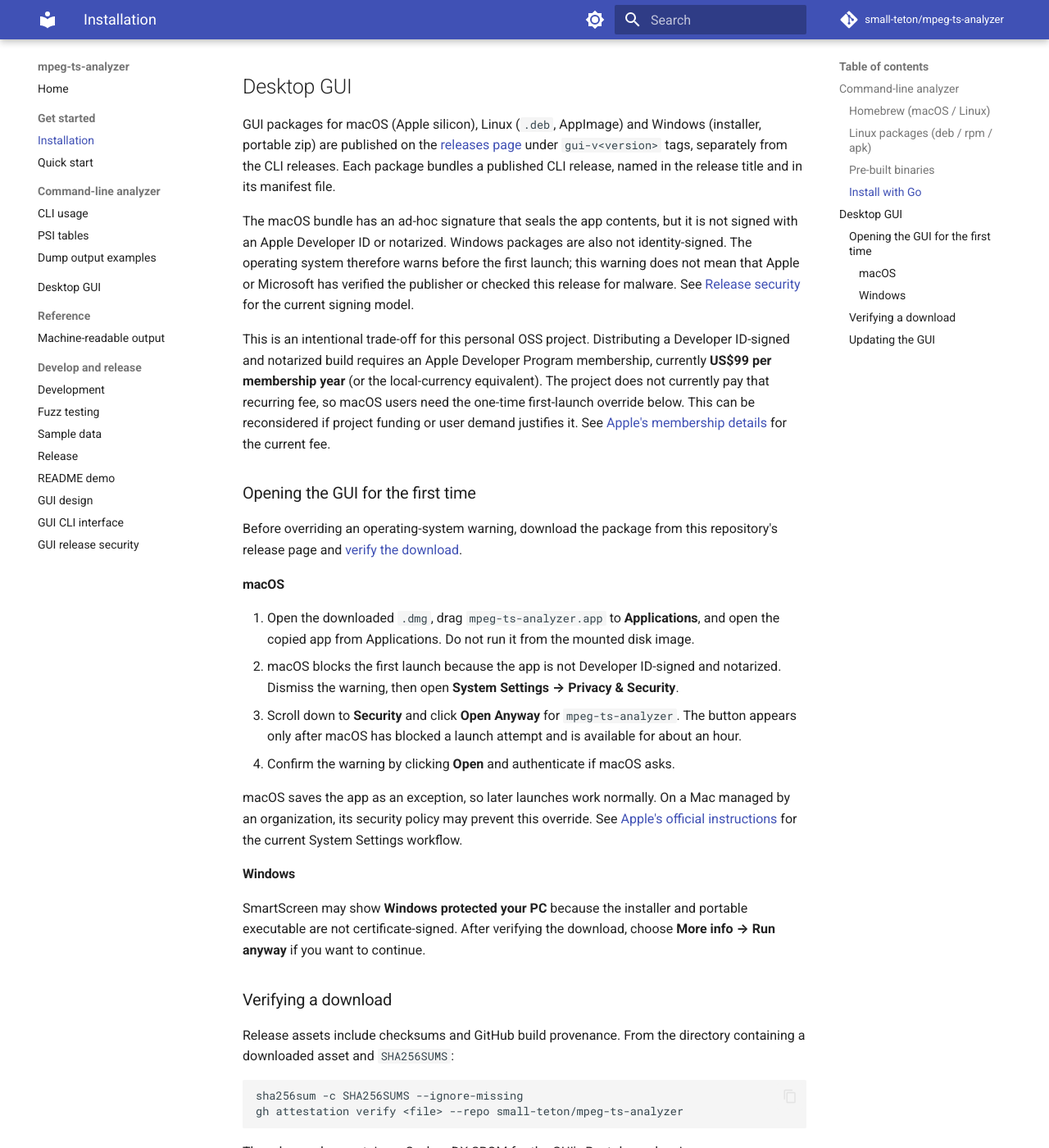
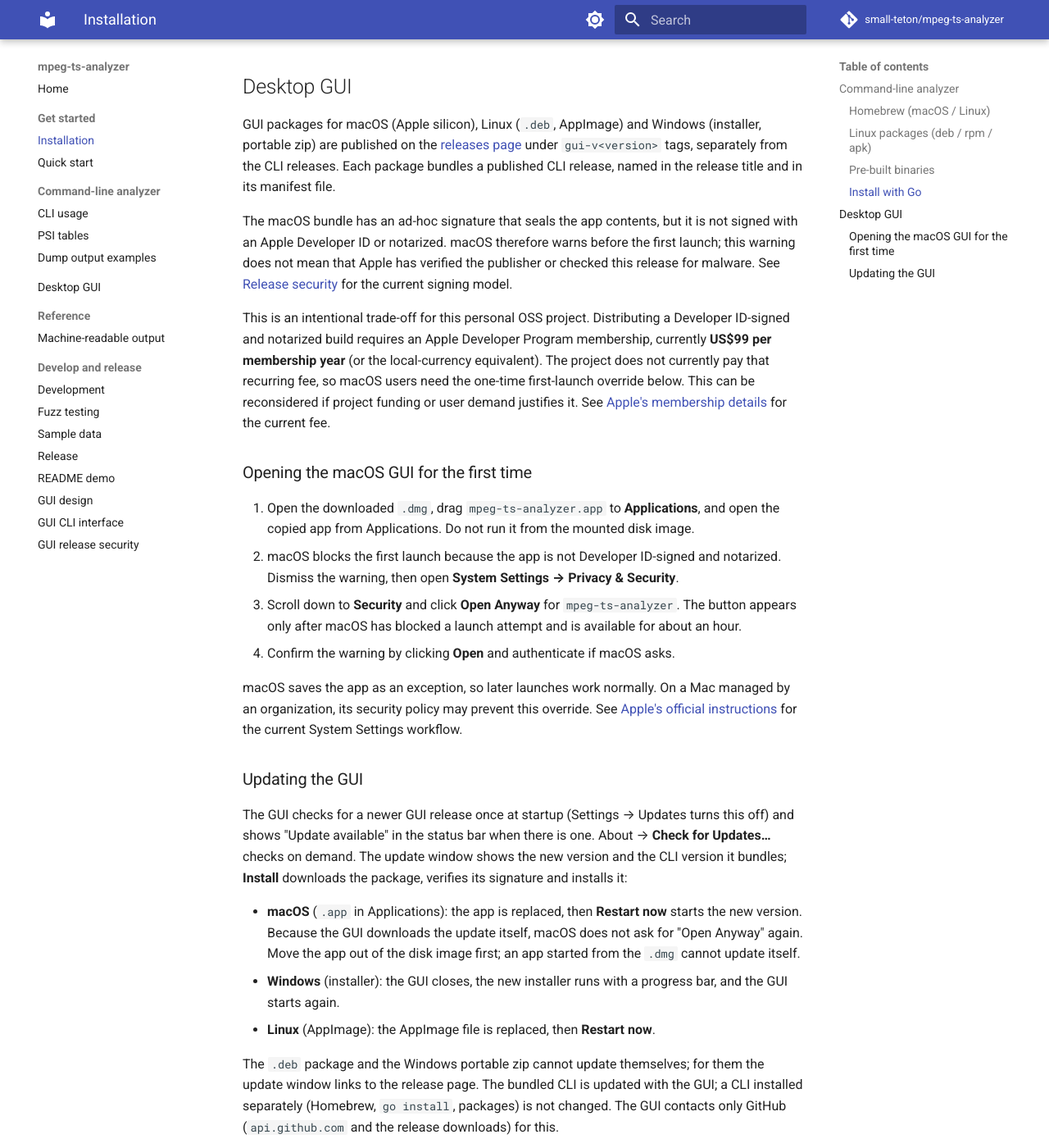
Before and after one commit to small-teton/mpeg-ts-analyzer, an MkDocs documentation site: the page built from docs/getting-started/installation.md, in a window 1280 px wide and 1400 px high, scrolled down 1015 px. Shown: the whole window at 82% size. Built offline with MkDocs 1.6.1 and Material for MkDocs 9.7.7, drawn with Linux system fonts in a browser that asks for light colours; comment, search, counter and statistics services are not loaded; some of the changed text lies outside the part shown.

Commit message:
Narrow first-launch guidance to macOS

````diff
--- a/docs/getting-started/installation.md
+++ b/docs/getting-started/installation.md
@@ -52,9 +52,8 @@ GUI packages for macOS (Apple silicon), Linux (`.deb`, AppImage) and Windows
 published CLI release, named in the release title and in its manifest file.
 
 The macOS bundle has an ad-hoc signature that seals the app contents, but it is
-not signed with an Apple Developer ID or notarized. Windows packages are also
-not identity-signed. The operating system therefore warns before the first
-launch; this warning does not mean that Apple or Microsoft has verified the
+not signed with an Apple Developer ID or notarized. macOS therefore warns
+before the first launch; this warning does not mean that Apple has verified the
 publisher or checked this release for malware. See
 [Release security](../gui/release-security.md#identity-backed-code-signing-and-notarization-excluded-for-now)
 for the current signing model.
@@ -68,12 +67,7 @@ if project funding or user demand justifies it. See
 [Apple's membership details](https://developer.apple.com/programs/whats-included/)
 for the current fee.
 
-### Opening the GUI for the first time
-
-Before overriding an operating-system warning, download the package from this
-repository's release page and [verify the download](#verifying-a-download).
-
-#### macOS
+### Opening the macOS GUI for the first time
 
 1. Open the downloaded `.dmg`, drag `mpeg-ts-analyzer.app` to **Applications**,
    and open the copied app from Applications. Do not run it from the mounted
@@ -90,24 +84,6 @@ macOS saves the app as an exception, so later launches work normally. On a Mac
 managed by an organization, its security policy may prevent this override. See
 [Apple's official instructions](https://support.apple.com/guide/mac-help/mh40617/mac)
 for the current System Settings workflow.
-
-#### Windows
-
-SmartScreen may show **Windows protected your PC** because the installer and
-portable executable are not certificate-signed. After verifying the download,
-choose **More info → Run anyway** if you want to continue.
-
-### Verifying a download
-
-Release assets include checksums and GitHub build provenance. From the
-directory containing a downloaded asset and `SHA256SUMS`:
-
-```sh
-sha256sum -c SHA256SUMS --ignore-missing
-gh attestation verify <file> --repo small-teton/mpeg-ts-analyzer
-```
-
-The release also contains a CycloneDX SBOM for the GUI's Rust dependencies.
 
 ### Updating the GUI
 
````
